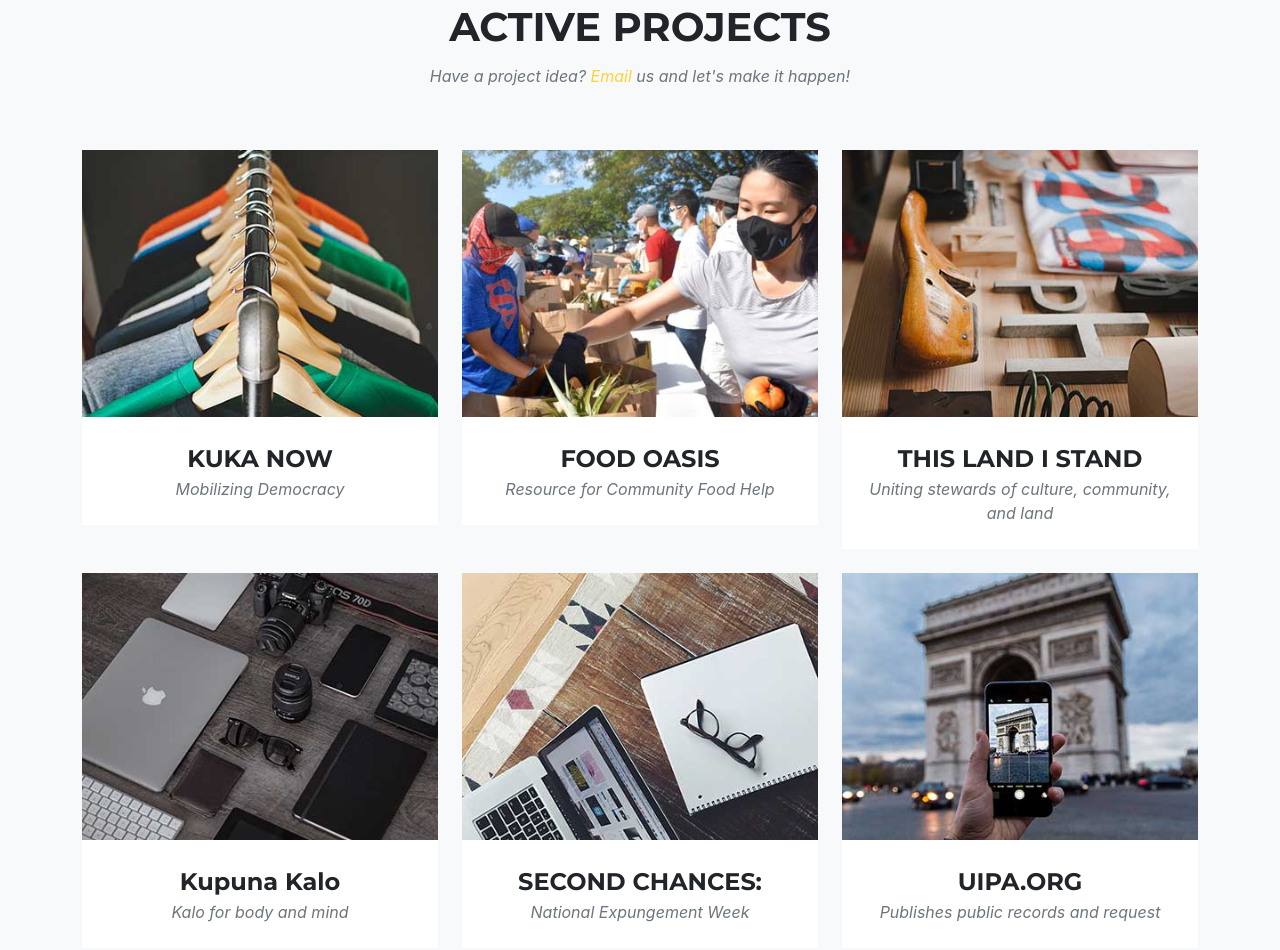
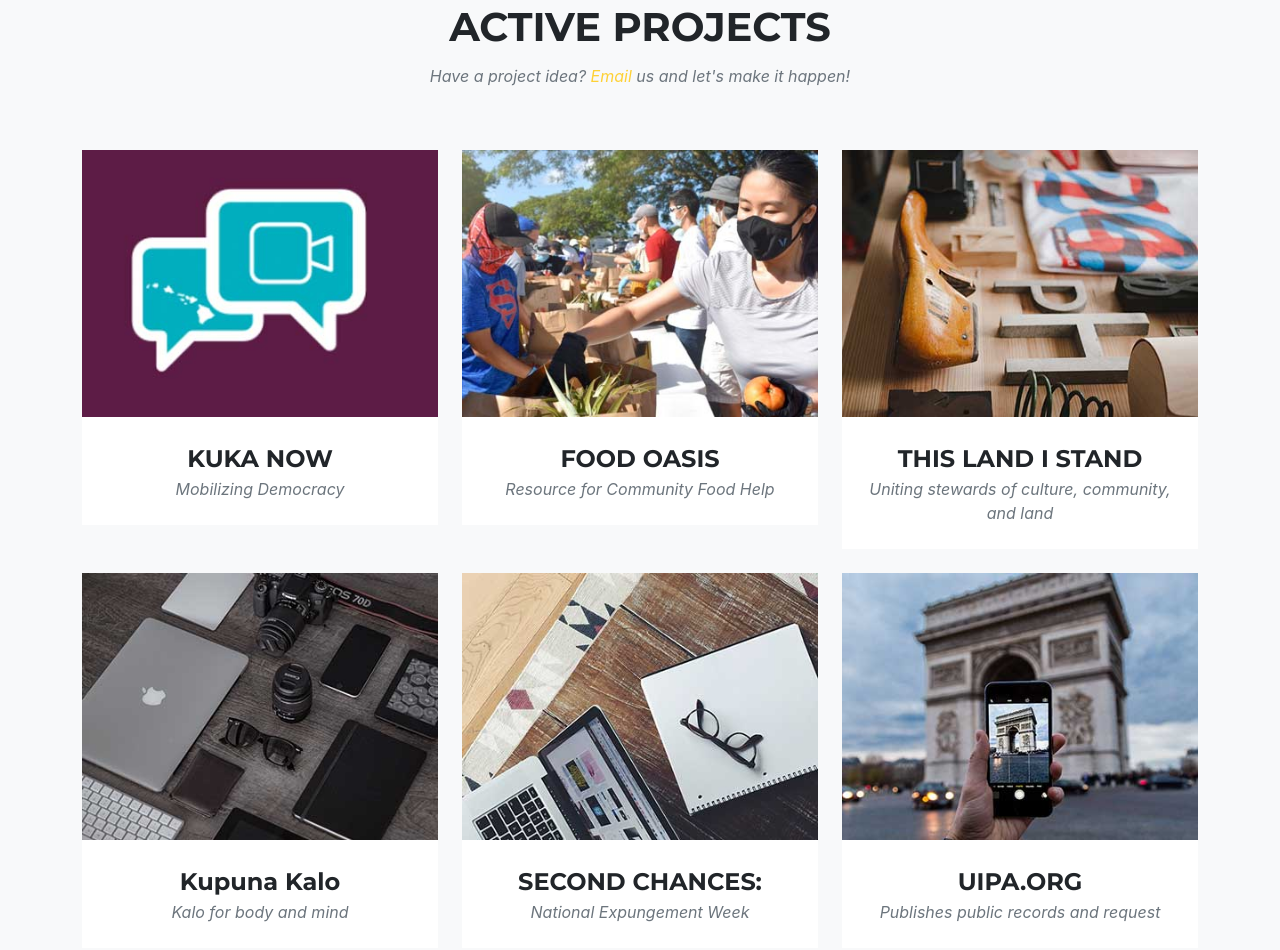
Before and after one commit to CodeWithAloha/website-deprecated, a plain HTML site: page index.html in a window 1280 px wide. Shown: the part 1637-2587 px from the top of the page. Drawn offline with nearby package versions, Linux system fonts and the light colour scheme; a web font is replaced by a local one.

Commit message:
Updated KUKA Thumbnail

```diff
--- a/index.html
+++ b/index.html
@@ -115,7 +115,7 @@
                             <div class="portfolio-hover">
                                 <div class="portfolio-hover-content"><i class="fas fa-plus fa-3x"></i></div>
                             </div>
-                            <img class="img-fluid" src="assets/img/portfolio/01-thumbnail.jpg" alt="" />
+                            <img class="img-fluid" src="assets/img/portfolio/01-thumbnail_a.jpg" alt="" />
                         </a>
                         <div class="portfolio-caption">
                             <div class="portfolio-caption-heading">KUKA NOW</div>
```
